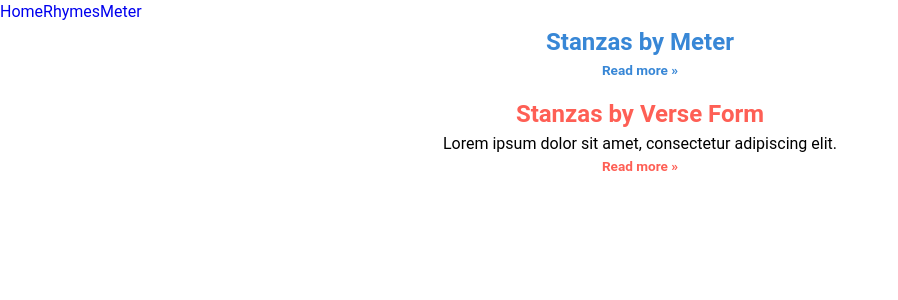
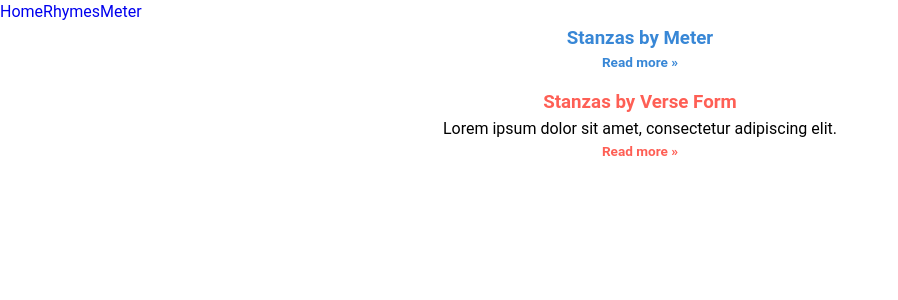
Before and after one commit to SamuelPerrin/tuffet, a React (Create React App) app in the folder iambe/: page /meter in a window 1280 px wide. Shown: the top 300 px of the page, without its empty margins (0-898 px from the left). Built offline with nearby package versions, Linux system fonts and the light colour scheme.

Commit message:
updates styled components so they use props

```diff
--- a/iambe/src/components/styled/Container.js
+++ b/iambe/src/components/styled/Container.js
@@ -9,7 +9,7 @@ const ContainerWrapper = styled.div`
     flex-direction: column;
     align-items: center;
     p {
-        font-size: 1rem;
+        font-size: ${props => props.theme.fontSize};
     }
 `
 
--- a/iambe/src/components/styled/RhymedStanza.js
+++ b/iambe/src/components/styled/RhymedStanza.js
@@ -38,7 +38,17 @@ const RhymedStanza = props => {
           .filter(x => x.innerHTML === rhyme.lines[1])[0]
           .getBoundingClientRect().bottom - offset,
       }
-    }))
+    }));
+    console.log(`stanzaRhymes:`, stanzaRhymes);
+    console.log(`rhymePairs:`, stanzaRhymes.map(rhyme => {
+      return {
+        1: Array.from(document.querySelectorAll('span'))
+          .filter(x => x.innerHTML === rhyme.lines[0])[0]
+          .getBoundingClientRect().bottom - offset,
+        2: Array.from(document.querySelectorAll('span'))
+          .filter(x => x.innerHTML === rhyme.lines[1])[0]
+          .getBoundingClientRect().bottom - offset,
+      }}));
   }, []);
 
   const seenLines = {};
@@ -57,7 +67,7 @@ const RhymedStanza = props => {
             } else {
               colorsUsed += 1;
               seenLines[stanzaRhymes[i].lines[1]] = COLOR_SEQUENCE[colorsUsed % COLOR_SEQUENCE.length];
-            }
+            } console.log(`y1: ${pair[1]} - ${rhymePairs[0][1]} * ${heightScalar} = ${pair[1] - rhymePairs[0][1] * heightScalar}`)
 
             return (
             <path
--- a/iambe/src/components/styled/Section.js
+++ b/iambe/src/components/styled/Section.js
@@ -6,16 +6,16 @@ const Section = styled.section`
   justify-content: space-evenly;
   align-items: center;
   width: 100%;
-  margin-bottom: 1rem;
+  margin-bottom: ${props => props.theme.space};
   h3 {
-    font-size: 1.5rem;
+    font-size: ${props => props.theme.headerFontSize};
     text-align: left;
   }
   p {
-    font-size: 1rem;
+    font-size: ${props => props.theme.fontSize};
   }
   li {
-    font-size: 1rem;
+    font-size: ${props => props.theme.fontSize};
   }
   a {
     font-size: .85rem;
```
